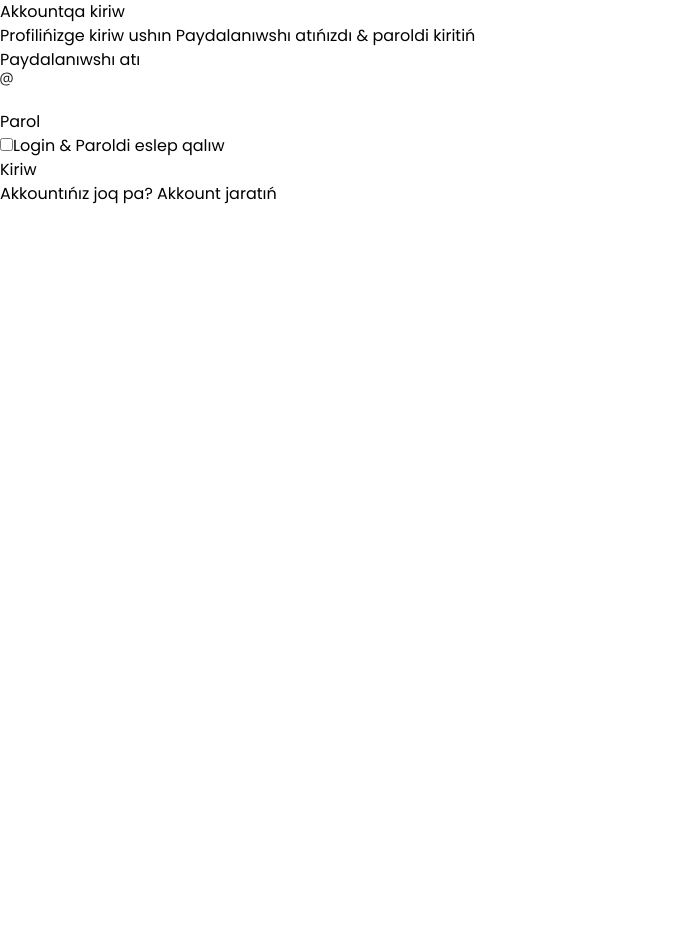
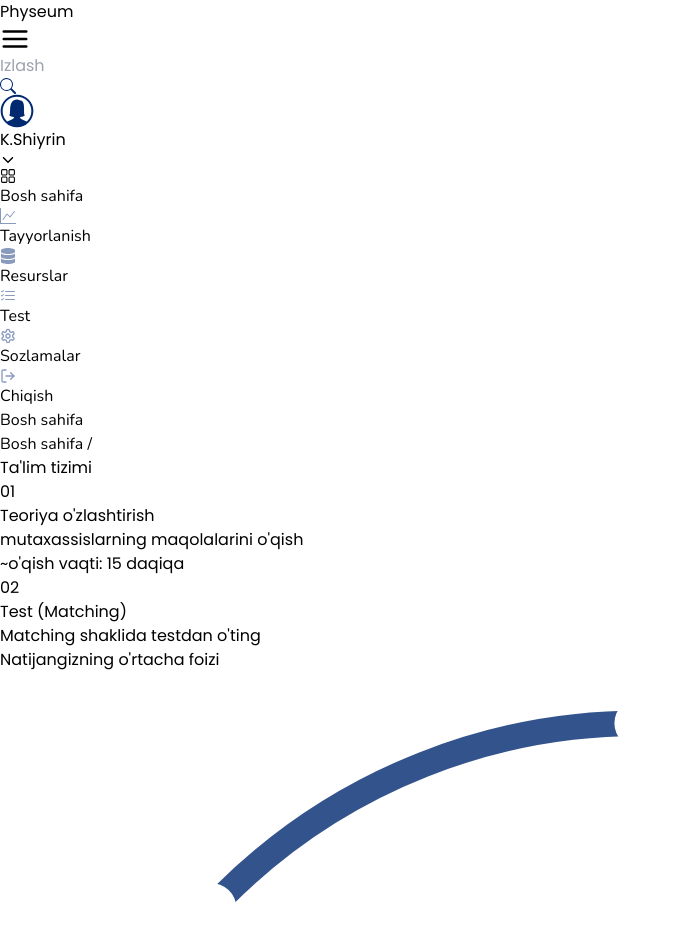
Before and after one commit to Kuanishbayev/physeum, a React (Vite) app: page / in a window 1280 px wide. Shown: the top 940 px of the page, without its empty margins (0-681 px from the left). Before the commit the page ends 800 px from the top, so only its background shows below. Built offline with nearby package versions, Linux system fonts and the light colour scheme.

Commit message:
Some pages has been translated to Karakalpak language.

```diff
--- a/src/App.jsx
+++ b/src/App.jsx
@@ -14,8 +14,8 @@ function App() {
   return (
     <BrowserRouter>
       <Routes>
-        <Route index element={<Login />} />
-        <Route path="dashboard" element={<DashboardSignIn />} />
+        <Route index element={<DashboardSignIn />} />
+        <Route path="login" element={<Login />} />
         <Route path="registration" element={<Registration />} />
         <Route path="quiz" element={<Quiz />} />
         <Route path="true-false-quiz" element={<TrueFalseQuiz />} />
--- a/src/components/Navbar.jsx
+++ b/src/components/Navbar.jsx
@@ -9,13 +9,13 @@ const Navbar = () => {
             <div className='text-[#012970] font-semibold text-2xl mr-48'>Physeum</div>
             <FiMenu fill='#012970' size={30} />
             <label className='ml-2 flex items-center rounded-md border-2 overflow-hidden w-[320px]'>
-                <input type="text" placeholder='Izlew' className='outline-none p-2 grow' />
+                <input type="text" placeholder='Izlash' className='outline-none p-2 grow' />
                 <BsSearch fill='#012970' className='mr-2' />
             </label>
         </div>
         <div>
-            <button className='bg-[#0D6EFD] px-5 py-2.5 rounded-md text-white mr-5'>Dizimnen ótiw</button>
-            <button className='bg-[#6C757D] px-5 py-2.5 rounded-md text-white'>Kiriw</button>
+            <button className='bg-[#0D6EFD] px-5 py-2.5 rounded-md text-white mr-5'>Ro'yxatdan o'tish</button>
+            <button className='bg-[#6C757D] px-5 py-2.5 rounded-md text-white'>Kirish</button>
         </div>
     </nav>
   )
--- a/src/components/NavbarSignIn.jsx
+++ b/src/components/NavbarSignIn.jsx
@@ -10,7 +10,7 @@ const NavbarSignIn = () => {
             <div className='text-[#012970] font-semibold text-2xl mr-48'>Physeum</div>
             <FiMenu fill='#012970' size={30} />
             <label className='ml-2 flex items-center rounded-md border-2 overflow-hidden w-[320px]'>
-                <input type="text" placeholder='Izlew' className='outline-none p-2 grow' />
+                <input type="text" placeholder='Izlash' className='outline-none p-2 grow' />
                 <BsSearch fill='#012970' className='mr-2' />
             </label>
         </div>
--- a/src/components/Sidebar.jsx
+++ b/src/components/Sidebar.jsx
@@ -10,11 +10,11 @@ const Sidebar = () => {
         <ul className='flex flex-col gap-4 p-6'>
             <li className='flex items-center gap-2'>
                 <RxDashboard className='text-[#899BBD]' />
-                <span className='text-[#012970] nunito-font font-semibold'>Bas bet</span>
+                <span className='text-[#012970] nunito-font font-semibold'>Bosh sahifa</span>
             </li>
             <li className='flex items-center gap-2'>
                 <BsGraphUp fill='#899BBD' />
-                <span className='text-[#012970] nunito-font font-semibold'>Tayarlanıw</span>
+                <span className='text-[#012970] nunito-font font-semibold'>Tayyorlanish</span>
             </li>
             <li className='flex items-center gap-2'>
                 <FaDatabase fill='#899BBD' />
@@ -26,7 +26,7 @@ const Sidebar = () => {
             </li>
             <li className='flex items-center gap-2'>
                 <LuSettings stroke='#899BBD' />
-                <span className='text-[#012970] nunito-font font-semibold'>Sazlawlar</span>
+                <span className='text-[#012970] nunito-font font-semibold'>Sozlamalar</span>
             </li>
         </ul>
     </div>
--- a/src/components/SidebarSignIn.jsx
+++ b/src/components/SidebarSignIn.jsx
@@ -9,11 +9,11 @@ const SidebarSignIn = () => {
         <ul className='flex flex-col gap-4 p-6'>
             <li className='flex items-center gap-2'>
                 <RxDashboard className='text-[#899BBD]' />
-                <span className='text-[#012970] nunito-font font-semibold'>Bas bet</span>
+                <span className='text-[#012970] nunito-font font-semibold'>Bosh sahifa</span>
             </li>
             <li className='flex items-center gap-2'>
                 <BsGraphUp fill='#899BBD' />
-                <span className='text-[#012970] nunito-font font-semibold'>Tayarlanıw</span>
+                <span className='text-[#012970] nunito-font font-semibold'>Tayyorlanish</span>
             </li>
             <li className='flex items-center gap-2'>
                 <FaDatabase fill='#899BBD' />
@@ -25,11 +25,11 @@ const SidebarSignIn = () => {
             </li>
             <li className='flex items-center gap-2'>
                 <LuSettings stroke='#899BBD' />
-                <span className='text-[#012970] nunito-font font-semibold'>Sazlawlar</span>
+                <span className='text-[#012970] nunito-font font-semibold'>Sozlamalar</span>
             </li>
             <li className='flex items-center gap-2'>
                 <LuLogOut stroke='#899BBD' />
-                <span className='text-[#012970] nunito-font font-semibold'>Shıǵıw</span>
+                <span className='text-[#012970] nunito-font font-semibold'>Chiqish</span>
             </li>
         </ul>
     </div>
--- a/src/pages/Login.jsx
+++ b/src/pages/Login.jsx
@@ -21,10 +21,10 @@ const Login = () => {
     <div className='grid place-content-center min-h-screen'>
         <Toaster />
         <form className='p-4 shadow-[0_0_30px_0_#0129701A] rounded-[8px] lg:w-[408px]' onSubmit={handleSubmit}>
-            <p className='text-[#012970] text-2xl text-center pb-2 pt-4 font-medium'>Akkountqa kiriw</p>
-            <p className='text-center pb-4'>Profilińizge kiriw ushın Paydalanıwshı atıńızdı & paroldi kiritiń</p>
+            <p className='text-[#012970] text-2xl text-center pb-2 pt-4 font-medium'>Akkauntga kirish</p>
+            <p className='text-center pb-4'>Profilingizga kirish uchun Foydalanuvchi nomingizni & parolni kiriting</p>
             <div className='mb-4'>
-                <label htmlFor="username" className='block mb-2'>Paydalanıwshı atı</label>
+                <label htmlFor="username" className='block mb-2'>Foydalanuvchi nomi</label>
                 <div className='flex'>
                     <span className='inline-flex items-center px-3 text-sm bg-gray-200 border rounded-e-0 border-gray-300 border-e-0 rounded-s-md'>
                         <svg width="13" height="14" viewBox="0 0 13 14" fill="none" xmlns="http://www.w3.org/2000/svg">
@@ -41,11 +41,11 @@ const Login = () => {
             <div className='flex items-center mb-4'>
                 <div className='flex items-center'>
                     <input id="remember" type="checkbox" className="w-4 h-4 border border-gray-300 rounded bg-gray-50 focus:ring-3 focus:ring-blue-300" />
-                    <label htmlFor="remember" className='ms-2'>Login & Paroldi eslep qalıw</label>
+                    <label htmlFor="remember" className='ms-2'>Login & Parolni eslab qolish</label>
                 </div>
             </div>
-            <button type='submit' className='text-white bg-blue-700 hover:bg-blue-800 focus:ring-4 focus:outline-none focus:ring-blue-300 rounded-lg w-full py-4'>Kiriw</button>
-            <p className='mt-2'>Akkountıńız joq pa? <Link to="/registration" className='hover:underline text-blue-600'>Akkount jaratıń</Link></p>
+            <button type='submit' className='text-white bg-blue-700 hover:bg-blue-800 focus:ring-4 focus:outline-none focus:ring-blue-300 rounded-lg w-full py-4'>Kirish</button>
+            <p className='mt-2'>Akkauntingiz yo'q mi? <Link to="/registration" className='hover:underline text-blue-600'>Akkaunt yaratish</Link></p>
         </form>
     </div>
   )
--- a/src/pages/Registration.jsx
+++ b/src/pages/Registration.jsx
@@ -4,14 +4,14 @@ const Registration = () => {
   return (
     <div className='grid place-content-center min-h-screen'>
         <form className='p-4 shadow-[0_0_30px_0_#0129701A] rounded-[8px] lg:min-w-[408px]'>
-            <p className='text-[#012970] text-2xl text-center pb-2 pt-4 font-medium'>Akkount jaratıw</p>
-            <p className='text-center pb-4'>Akkount jaratıw ushın jeke maǵlıwmatlarıńızdı kiritiń</p>
+            <p className='text-[#012970] text-2xl text-center pb-2 pt-4 font-medium'>Akkaunt yaratish</p>
+            <p className='text-center pb-4'>Akkaunt yaratish uchun shaxsiy ma'lumotlaringizni kiriting</p>
             <div className='mb-4'>
-                <label htmlFor="firstName" className='block mb-2'>Atıńız</label>
+                <label htmlFor="firstName" className='block mb-2'>Ismingiz</label>
                 <input type="text" id='firstName' className='bg-gray-50 border border-gray-300 text-sm rounded-lg focus:ring-blue-500 block w-full p-2.5 ' />
             </div>
             <div className='mb-4'>
-                <label htmlFor="lastName" className='block mb-2'>Familiyańız</label>
+                <label htmlFor="lastName" className='block mb-2'>Familiyangiz</label>
                 <input type="text" id='lastName' className='bg-gray-50 border border-gray-300 text-sm rounded-lg focus:ring-blue-500 block w-full p-2.5 ' />
             </div>
             <div className='mb-4'>
@@ -19,7 +19,7 @@ const Registration = () => {
                 <input type="email" id='email' className='bg-gray-50 border border-gray-300 text-sm rounded-lg focus:ring-blue-500 block w-full p-2.5 ' />
             </div>
             <div className='mb-4'>
-                <label htmlFor="username" className='block mb-2'>Paydalanıwshı atı</label>
+                <label htmlFor="username" className='block mb-2'>Foydalanuvchi nomi</label>
                 <div className='flex'>
                     <span className='inline-flex items-center px-3 text-sm bg-gray-200 border rounded-e-0 border-gray-300 border-e-0 rounded-s-md'>
                         <svg width="13" height="14" viewBox="0 0 13 14" fill="none" xmlns="http://www.w3.org/2000/svg">
@@ -36,11 +36,11 @@ const Registration = () => {
             <div className='flex items-center mb-4'>
                 <div className='flex items-center'>
                     <input id="remember" type="checkbox" className="w-4 h-4 border border-gray-300 rounded bg-gray-50 focus:ring-3 focus:ring-blue-300" />
-                    <label htmlFor="remember" className='ms-2'>Men <a href="#" className='hover:underline text-blue-600'>shártlerge</a> razıman hám olardı qabıl etemen.</label>
+                    <label htmlFor="remember" className='ms-2'>Men <a href="#" className='hover:underline text-blue-600'>shartlarga</a> roziman va ularni qabul qilaman.</label>
                 </div>
             </div>
-            <button type='submit' className='text-white bg-blue-700 hover:bg-blue-800 focus:ring-4 focus:outline-none focus:ring-blue-300 rounded-lg w-full py-4 '>Akkount jaratıw</button>
-            <p className='mt-2'>Akkountıńız bar ma? <Link to="/login" className='hover:underline text-blue-600'>Profilge kiriw</Link></p>
+            <button type='submit' className='text-white bg-blue-700 hover:bg-blue-800 focus:ring-4 focus:outline-none focus:ring-blue-300 rounded-lg w-full py-4 '>Akkaunt yaratish</button>
+            <p className='mt-2'>Akkauntingiz bor mi? <Link to="/login" className='hover:underline text-blue-600'>Profilga kirish</Link></p>
         </form>
     </div>
   )
```
